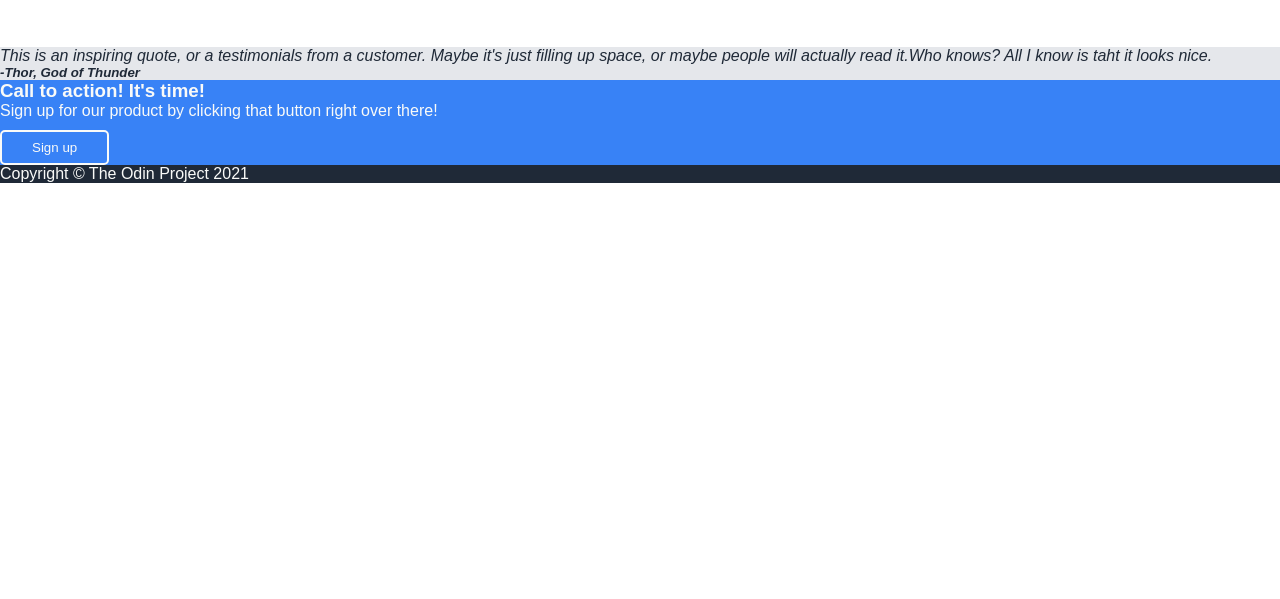
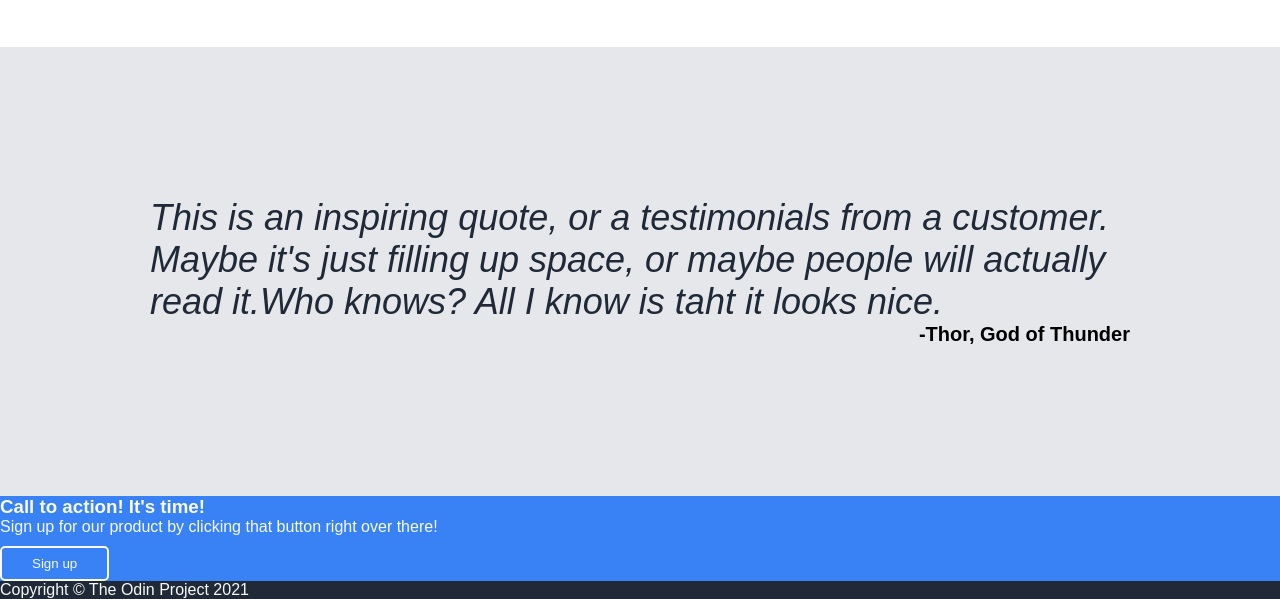
Before and after one commit to norimatsuyama/landing_page, a plain HTML site: page index.html in a window 1280 px wide. Shown: the part 808-1407 px from the top of the page. Before the commit the page ends 991 px from the top, so only its background shows below. Drawn offline with Linux system fonts and the light colour scheme.

Commit message:
Add style to section-three

```diff
--- a/index.html
+++ b/index.html
@@ -46,8 +46,8 @@
     </div>
 </div>
 <div class="section-three">
-    <div class="quote">This is an inspiring quote, or a testimonials from a customer. Maybe it's just filling up space, or maybe people will actually read it.Who knows? All I know is taht it looks nice.</h3>
-    <h5>-Thor, God of Thunder</h5>
+    <div class="quote">This is an inspiring quote, or a testimonials from a customer. Maybe it's just filling up space, or maybe people will actually read it.Who knows? All I know is taht it looks nice.</div>
+    <div class="author">-Thor, God of Thunder</div>
 </div>
 <div class="section-four">
     <div class="left">
--- a/style.css
+++ b/style.css
@@ -109,19 +109,35 @@ header, .section-one{
 
 .section-three{
     background-color: #E5E7EB;
+    display: flex;
+    flex-direction: column;
+    justify-content: center;
+    align-items: center;
+    flex-wrap: wrap;
+    padding: 150px
 }
 
-.section-four{
-    background-color: #3882F6;
-}
+
 
 .quote{
     font-size: 36p;
     color: #1F2937;
     font-weight: light;
     font-style: italic;
+    font-size: 36px;
+    font-style: italic;
+    color: #1F2937;
+    font-weight: 100;
+}
+
+.author{
+
+    align-self: flex-end;
+    font-size: 20px;
+    font-weight: 700;
 }
 
 .section-four{
+    background-color: #3882F6;
     color: #f9faf8;
 }
```
